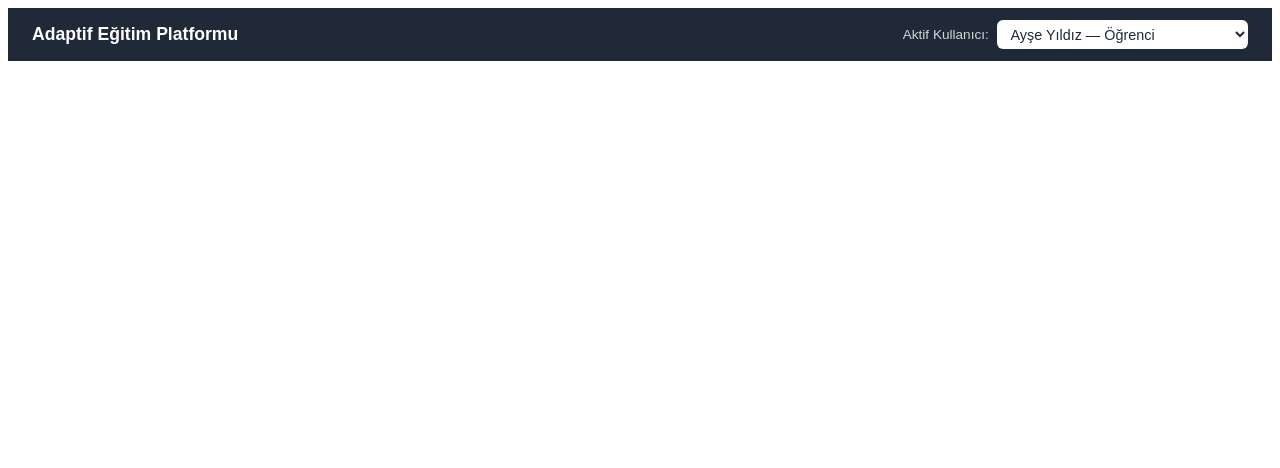
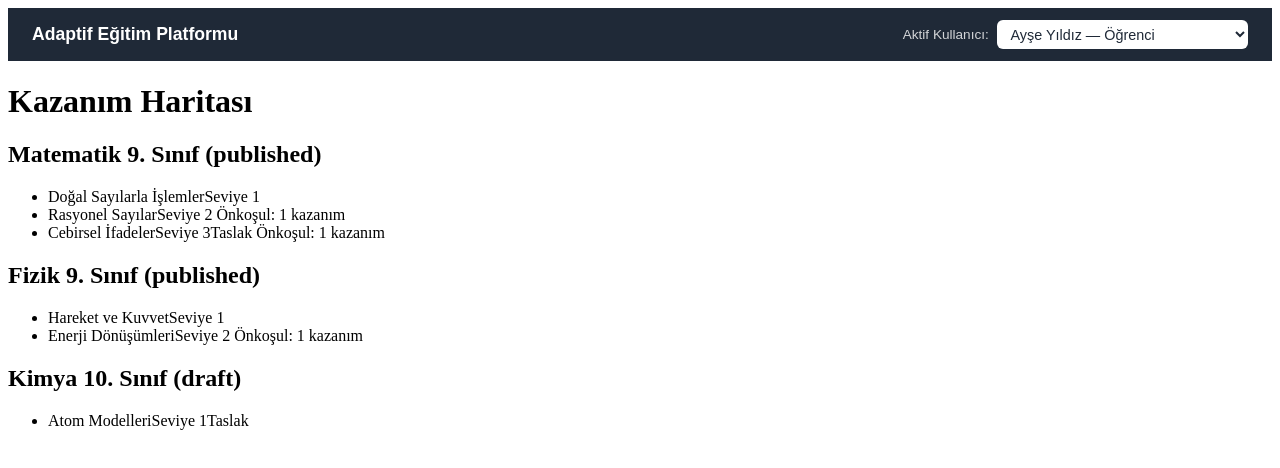
Before and after one commit to acarlarilayda/adaptif-egitim-platformu, an Angular app: page /outcomes in a window 1280 px wide. Before the commit this address led to /. Shown: the top 468 px of the page. Built offline with nearby package versions, Linux system fonts and the light colour scheme.

Commit message:
feat: Kazanim Haritasi sayfasi eklendi, /outcomes rotasina baglandi

```diff
--- a/src/app/app.routes.ts
+++ b/src/app/app.routes.ts
@@ -1,3 +1,7 @@
 import { Routes } from '@angular/router';
+import { OutcomeListComponent } from './features/outcomes/pages/outcome-list/outcome-list.component';
 
-export const routes: Routes = [];
+export const routes: Routes = [
+  { path: '', redirectTo: 'outcomes', pathMatch: 'full' },
+  { path: 'outcomes', component: OutcomeListComponent },
+];
--- /dev/null
+++ b/src/app/features/outcomes/pages/outcome-list/outcome-list.component.html
@@ -0,0 +1,44 @@
+<div class="outcome-page">
+  <h1>Kazanım Haritası</h1>
+
+  @if (isLoading()) {
+    <p class="outcome-page__status">Yükleniyor...</p>
+  } @else if (hasError()) {
+    <div class="outcome-page__status outcome-page__status--error">
+      <p>Veriler yüklenirken bir hata oluştu.</p>
+      <button (click)="loadData()">Tekrar Dene</button>
+    </div>
+  } @else if (groups().length === 0) {
+    <p class="outcome-page__status">Henüz tanımlı ders bulunmuyor.</p>
+  } @else {
+    @for (group of groups(); track group.course.id) {
+      <section class="course-group">
+        <h2>
+          {{ group.course.title }}
+          <span class="course-group__status">({{ group.course.publishStatus }})</span>
+        </h2>
+
+        @if (group.outcomes.length === 0) {
+          <p class="outcome-page__status">Bu derse ait kazanım bulunmuyor.</p>
+        } @else {
+          <ul class="outcome-list">
+            @for (outcome of group.outcomes; track outcome.id) {
+              <li class="outcome-list__item">
+                <span class="outcome-list__title">{{ outcome.title }}</span>
+                <span class="outcome-list__level">Seviye {{ outcome.level }}</span>
+                @if (!outcome.isPublished) {
+                  <span class="outcome-list__badge">Taslak</span>
+                }
+                @if (outcome.prerequisiteIds.length > 0) {
+                  <span class="outcome-list__prereq">
+                    Önkoşul: {{ outcome.prerequisiteIds.length }} kazanım
+                  </span>
+                }
+              </li>
+            }
+          </ul>
+        }
+      </section>
+    }
+  }
+</div>
--- /dev/null
+++ b/src/app/features/outcomes/pages/outcome-list/outcome-list.component.ts
@@ -0,0 +1,57 @@
+import { Component, OnInit, signal } from '@angular/core';
+import { CommonModule } from '@angular/common';
+import { OutcomeRepository } from '../../data-access/outcome.repository';
+import { Course } from '../../../../shared/models/course.model';
+import { LearningOutcome } from '../../../../shared/models/learning-outcome.model';
+
+interface CourseWithOutcomes {
+  course: Course;
+  outcomes: LearningOutcome[];
+}
+
+@Component({
+  selector: 'app-outcome-list',
+  standalone: true,
+  imports: [CommonModule],
+  templateUrl: './outcome-list.component.html',
+  styleUrl: './outcome-list.component.scss',
+})
+export class OutcomeListComponent implements OnInit {
+  readonly isLoading = signal(true);
+  readonly hasError = signal(false);
+  readonly groups = signal<CourseWithOutcomes[]>([]);
+
+  constructor(private readonly outcomeRepository: OutcomeRepository) {}
+
+  ngOnInit(): void {
+    this.loadData();
+  }
+
+  loadData(): void {
+    this.isLoading.set(true);
+    this.hasError.set(false);
+
+    this.outcomeRepository.getCourses().subscribe({
+      next: (courses) => {
+        this.outcomeRepository.getAllOutcomes().subscribe({
+          next: (outcomes) => {
+            const groups: CourseWithOutcomes[] = courses.map((course) => ({
+              course,
+              outcomes: outcomes.filter((o) => o.courseId === course.id),
+            }));
+            this.groups.set(groups);
+            this.isLoading.set(false);
+          },
+          error: () => {
+            this.hasError.set(true);
+            this.isLoading.set(false);
+          },
+        });
+      },
+      error: () => {
+        this.hasError.set(true);
+        this.isLoading.set(false);
+      },
+    });
+  }
+}
```
Also changed, not shown: src/app/features/outcomes/pages/outcome-list/outcome-list.component.scss (added), 1 other file (tests, documents, lock files or other folders).
